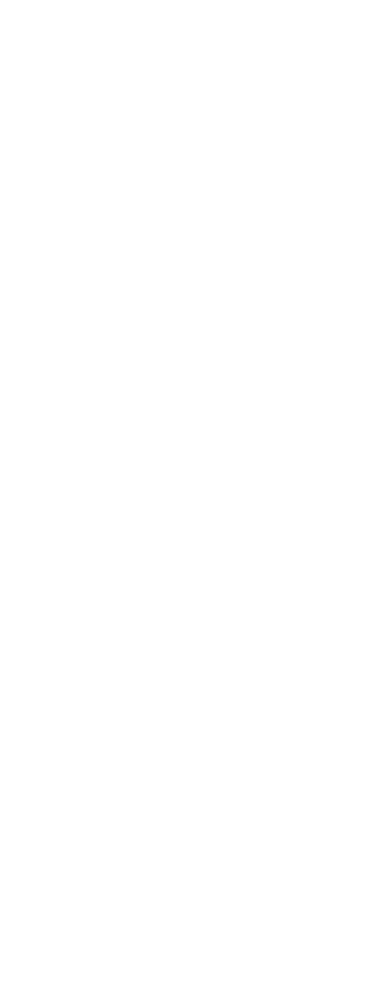
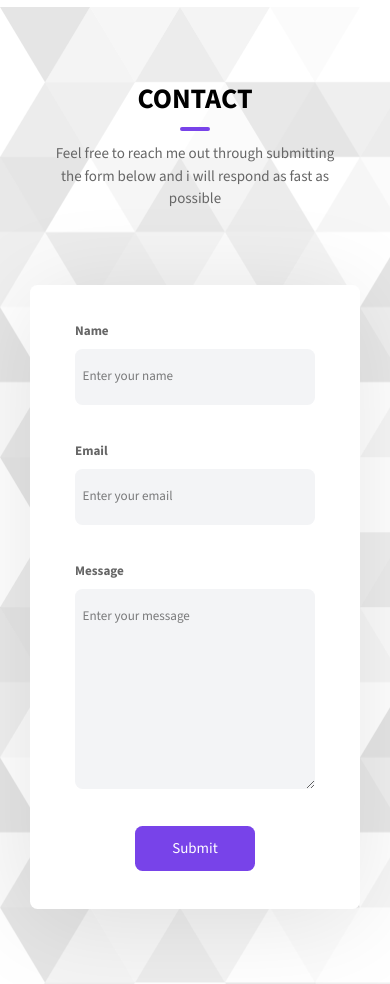
Before and after one commit to omargamal510/omargamal-portfolio, a Next.js app: page / in a window 390 px wide. Shown: the part 4340-5324 px from the top of the page. Before the commit the page ends 4347 px from the top, so only its background shows below. Built offline with nearby package versions, Linux system fonts and the light colour scheme.

Commit message:
[ADD] Contact form and it's working live

```diff
--- a/src/app/page.tsx
+++ b/src/app/page.tsx
@@ -1,4 +1,5 @@
 import About from "@/components/About/About";
+import Contact from "@/components/Contact/Contact";
 import Hero from "@/components/Hero/Hero";
 import Projects from "@/components/Projects/Projects";
 
@@ -9,6 +10,7 @@
       <div className="[&>*]:lg:px-56 [&>*]:px-8 [&>*]:py-20">
         <About />
         <Projects />
+        <Contact />
       </div>
     </div>
   );
--- a/src/components/About/About.tsx
+++ b/src/components/About/About.tsx
@@ -37,7 +37,7 @@
 
 const About = () => {
   return (
-    <div className="bg-white-gray">
+    <div id="about" className="bg-white-gray">
       <Observer yaxis={true}>
         <SectionHeader
           title="about me"
--- /dev/null
+++ b/src/components/Contact/Contact.tsx
@@ -0,0 +1,27 @@
+import ContactForm from "@/components/ContactForm/ContactForm";
+import SectionHeader from "@/ui/SectionHeader";
+import Image from "next/image";
+
+const Contact = () => {
+  return (
+    <div id="contact" className="relative">
+      <Image
+        alt="contact us background"
+        src={"/common-bg.svg"}
+        fill
+        className="size-full z-[-1]"
+      />
+
+      <div className="flex-center flex-col">
+        <SectionHeader
+          title="contact"
+          description="Feel free to reach me out through submitting the form below and i will respond as fast as possible"
+        />
+
+        <ContactForm />
+      </div>
+    </div>
+  );
+};
+
+export default Contact;
--- /dev/null
+++ b/src/components/ContactForm/ContactForm.tsx
@@ -0,0 +1,109 @@
+"use client";
+import { useState } from "react";
+
+interface formInputsTypes {
+  label: string;
+  placeholder: string;
+  type: string;
+}
+
+const FORMSPREE_ENDPOINT = "https://formspree.io/f/xyzjrqqj";
+
+const formInputsData: formInputsTypes[] = [
+  {
+    label: "Name",
+    placeholder: "Enter your name",
+    type: "text",
+  },
+  {
+    label: "Email",
+    placeholder: "Enter your email",
+    type: "email",
+  },
+  {
+    label: "Message",
+    placeholder: "Enter your message",
+    type: "text",
+  },
+];
+
+const ContactForm = () => {
+  const [form, setForm] = useState({
+    name: "",
+    email: "",
+    message: "",
+  });
+
+  const handleChange = (
+    e: React.ChangeEvent<HTMLInputElement | HTMLTextAreaElement>
+  ) => {
+    setForm({ ...form, [e.target.name]: e.target.value });
+  };
+
+  const handleSubmit = async (e: React.FormEvent) => {
+    e.preventDefault();
+
+    const formData = new FormData();
+    formData.append("name", form.name);
+    formData.append("email", form.email);
+    formData.append("message", form.message);
+
+    try {
+      await fetch(FORMSPREE_ENDPOINT, {
+        method: "POST",
+        body: formData,
+        headers: {
+          Accept: "application/json",
+        },
+      });
+
+      alert("Message sent successfully!");
+      setForm({ name: "", email: "", message: "" });
+    } catch (error) {
+      alert("Error sending message.");
+      console.error(error);
+    }
+  };
+
+  return (
+    <form
+      onSubmit={handleSubmit}
+      className="bg-white flex-center flex-col gap-10 w-full md:w-2/3 px-12 py-10 nav-box-shadow rounded-lg"
+    >
+      {formInputsData.map(({ label, placeholder, type }, index) => (
+        <div className="flex flex-col gap-2 w-full" key={index}>
+          <label className="text-secondary-gray font-bold text-sm">
+            {label}
+          </label>
+          {index === 2 ? (
+            <textarea
+              name="message"
+              maxLength={500}
+              className="text-sm outline-0 max-h-[400px] min-h-[200px] bg-gray-100 py-5 rounded-lg px-2 w-full"
+              placeholder={placeholder}
+              value={form.message}
+              onChange={handleChange}
+              required
+            ></textarea>
+          ) : (
+            <input
+              required
+              name={type === "email" ? "email" : "name"}
+              className="text-sm outline-0 bg-gray-100 py-5 rounded-lg px-2 w-full"
+              type={type}
+              placeholder={placeholder}
+              value={type === "email" ? form.email : form.name}
+              onChange={handleChange}
+            />
+          )}
+        </div>
+      ))}
+
+      <button className="bg-main-purple text-white px-10 py-3 rounded-lg cursor-pointer">
+        Submit
+      </button>
+    </form>
+  );
+};
+
+export default ContactForm;
--- a/src/components/Navbar/Navbar.tsx
+++ b/src/components/Navbar/Navbar.tsx
@@ -2,7 +2,27 @@
 import Image from "next/image";
 import Link from "next/link";
 
-export const NavbarLinks: string[] = ["Home", "About", "Projects", "Contact"];
+export const NavbarLinks = [
+  {
+    link: "home",
+    to: "#",
+  },
+
+  {
+    link: "about",
+    to: "#about",
+  },
+
+  {
+    link: "projects",
+    to: "#projects",
+  },
+
+  {
+    link: "contact",
+    to: "#contact",
+  },
+];
 
 const Navbar = () => {
   return (
@@ -25,14 +45,14 @@
       </Link>
 
       <div className="items-center font-bold justify-center gap-20 md:flex hidden ">
-        {NavbarLinks.map((e) => (
-          <Link
+        {NavbarLinks.map(({ link, to }, index) => (
+          <a
             className="hover:text-main-purple transition-300 uppercase"
-            href={"/"}
-            key={e}
+            href={to}
+            key={index}
           >
-            {e}
-          </Link>
+            {link}
+          </a>
         ))}
       </div>
 
--- a/src/components/Navbar/SmNav.tsx
+++ b/src/components/Navbar/SmNav.tsx
@@ -32,13 +32,13 @@
           isOpen ? "block" : "hidden"
         } opacity-0`}
       >
-        {NavbarLinks.map((e) => (
+        {NavbarLinks.map(({ link, to }, index) => (
           <Link
-            href={"/"}
             className="py-3 block text-lg font-bold cursor-pointer px-12 border-1 transition-300 hover:text-main-purple border-gray-100"
-            key={e}
+            href={to}
+            key={index}
           >
-            {e}
+            {link}
           </Link>
         ))}
       </div>
--- a/src/components/Projects/Projects.tsx
+++ b/src/components/Projects/Projects.tsx
@@ -45,7 +45,7 @@
 
 const Projects = () => {
   return (
-    <div>
+    <div id="projects">
       <Observer yaxis={true}>
         <SectionHeader
           title="projects"
--- a/src/ui/Observer.tsx
+++ b/src/ui/Observer.tsx
@@ -52,7 +52,7 @@
     <div style={style} className={className}>
       {React.Children.map(children, (child, i) => (
         <div
-          className={`${
+          className={` ${
             yaxis ? "translate-y-12" : "translate-x-12"
           }  opacity-0 transition-800`}
           ref={(el) => {
--- a/src/ui/PurpleButton.tsx
+++ b/src/ui/PurpleButton.tsx
@@ -14,7 +14,7 @@
   return (
     <button
       aria-label={ariaLabel}
-      className="bg-main-purple w-48 text-lg font-bold uppercase text-white h-12  rounded-lg cursor-pointer"
+      className="bg-main-purple hover:opacity-80 transition-300 w-48 text-lg font-bold uppercase text-white h-12  rounded-lg cursor-pointer"
     >
       <Link className="size-full flex-center block border" href={href}>
         {text}
```
